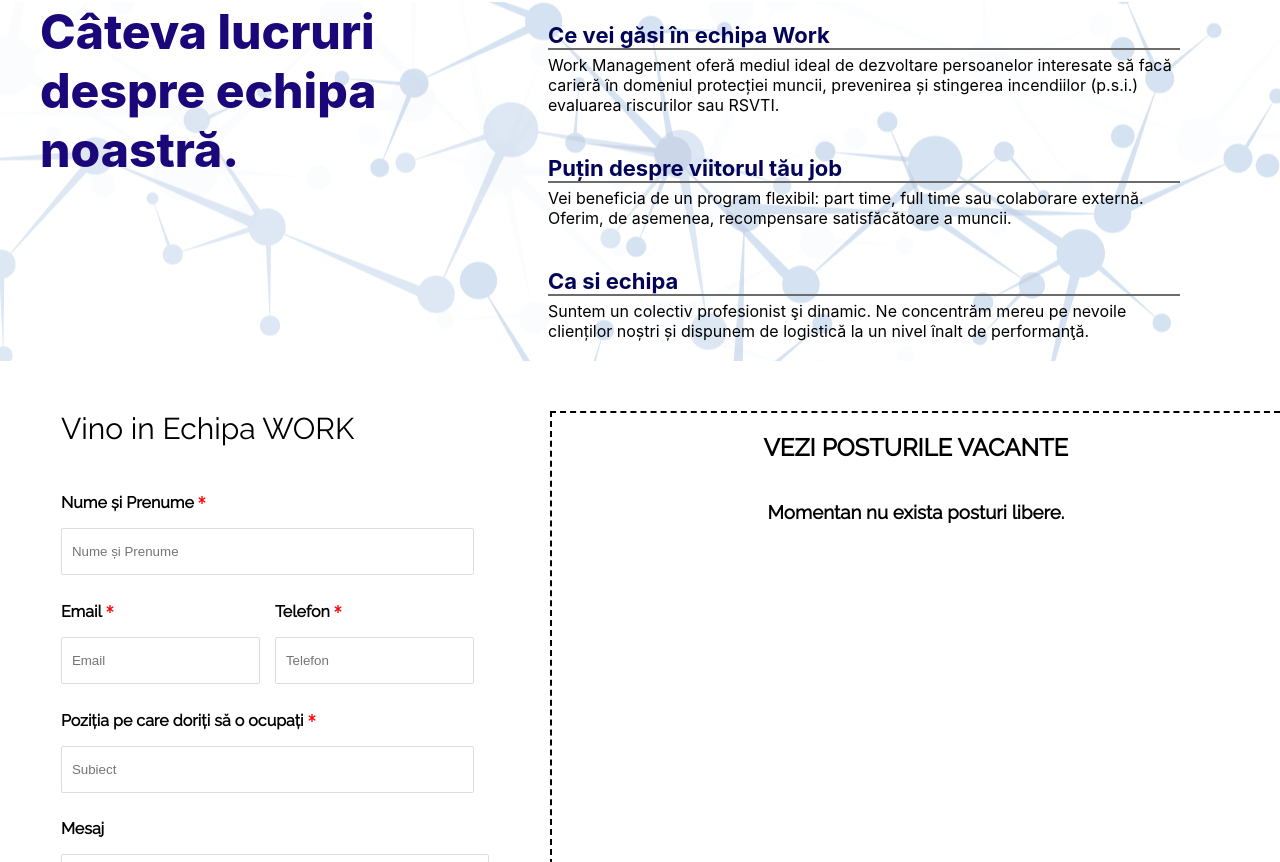
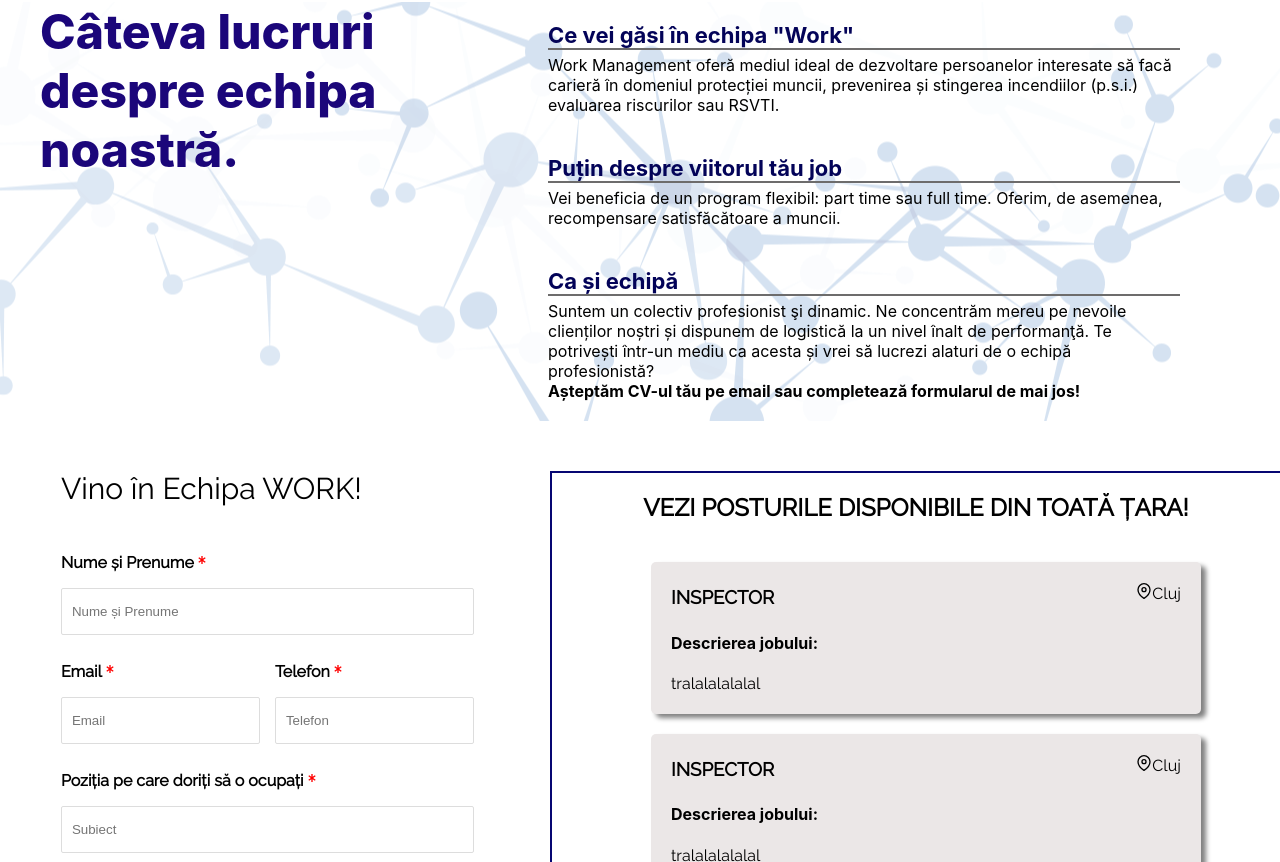
Before and after one commit to bmarcu13/work-management-website, a React (Create React App) app: page /cariere in a window 1280 px wide. Shown: the part 398-1260 px from the top of the page. Built offline with nearby package versions, Linux system fonts and the light colour scheme.

Commit message:
some styles and text for cariere

```diff
--- a/src/Screens/CarierePage/Cariere.css
+++ b/src/Screens/CarierePage/Cariere.css
@@ -71,8 +71,8 @@
     flex-direction: column;
     align-items: center;
     margin-top: 50px;
-    border-top: 2px dashed black;
-    border-left: 2px dashed black;
+    border-top: 2px solid rgb(6, 6, 114);
+    border-left: 2px solid rgb(6, 6, 114);
 }
 .job-card-wrapper{
     margin-top: 20px;
--- a/src/Screens/CarierePage/Cariere.js
+++ b/src/Screens/CarierePage/Cariere.js
@@ -48,17 +48,17 @@ export default function CarierePage() {
 
 	<div class="item-content">
         <div class="single-belief">
-			<div class="belief-title">Ce vei găsi în echipa Work</div>
+			<div class="belief-title">Ce vei găsi în echipa "Work"</div>
 			<div class="belief-content">Work Management oferă mediul ideal de dezvoltare persoanelor interesate să facă carieră în domeniul protecției muncii, prevenirea și stingerea incendiilor (p.s.i.) evaluarea riscurilor sau RSVTI.</div>
 		</div>
 		<div class="single-belief">
 			<div class="belief-title">Puțin despre viitorul tău job</div>
-			<div class="belief-content">Vei beneficia de un program flexibil: part time, full time sau colaborare externă. Oferim, de asemenea, recompensare satisfăcătoare a muncii.</div>
+			<div class="belief-content">Vei beneficia de un program flexibil: part time sau full time. Oferim, de asemenea, recompensare satisfăcătoare a muncii.</div>
 		</div>
 
 		<div class="single-belief">
-			<div class="belief-title">Ca si echipa</div>
-			<div class="belief-content">Suntem un colectiv profesionist şi dinamic. Ne concentrăm mereu pe nevoile clienților noștri și dispunem de logistică la un nivel înalt de performanţă.</div>
+			<div class="belief-title">Ca și echipă</div>
+			<div class="belief-content">Suntem un colectiv profesionist şi dinamic. Ne concentrăm mereu pe nevoile clienților noștri și dispunem de logistică la un nivel înalt de performanţă. Te potrivești într-un mediu ca acesta și vrei să lucrezi alaturi de o echipă profesionistă?<br></br><span style={{fontWeight:'bold'}}>Așteptăm CV-ul tău pe email sau completează formularul de mai jos!</span></div>
 		</div>
 
 
@@ -69,7 +69,7 @@ export default function CarierePage() {
 
             <div className="form-wrapper">
                     <form className="cariere-form">
-                    <p className="cariere-form-title">Vino in Echipa WORK</p>
+                    <p className="cariere-form-title">Vino în Echipa WORK!</p>
                         <div className="row">
                             <p style={{fontWeight:'bold'}}>
                                 Nume și Prenume
@@ -152,7 +152,7 @@ export default function CarierePage() {
                     </form>
                 </div>
                 <div className="job-search">
-                    <h2>VEZI POSTURILE VACANTE</h2>
+                    <h2>VEZI POSTURILE DISPONIBILE DIN TOATĂ ȚARA!</h2>
                     <JobsGrid></JobsGrid>
                 </div>
             </div>
@@ -188,17 +188,17 @@ const JobCard = ({ JobCardData }) => {
 };
 
 const jobsData = [
-    // {
-    //     position:"INSPECTOR",
-    //     city:"Cluj",
-    //     job_description:"tralalalalalal",
-    //     expectations:""
-    // },
-    // {
-    //     position:"INSPECTOR",
-    //     city:"Cluj",
-    //     job_description:"tralalalalalal",
-    //     expectations:""
-    // },
+    {
+        position:"INSPECTOR",
+        city:"Cluj",
+        job_description:"tralalalalalal",
+        expectations:""
+    },
+    {
+        position:"INSPECTOR",
+        city:"Cluj",
+        job_description:"tralalalalalal",
+        expectations:""
+    },
 
 ]
```
